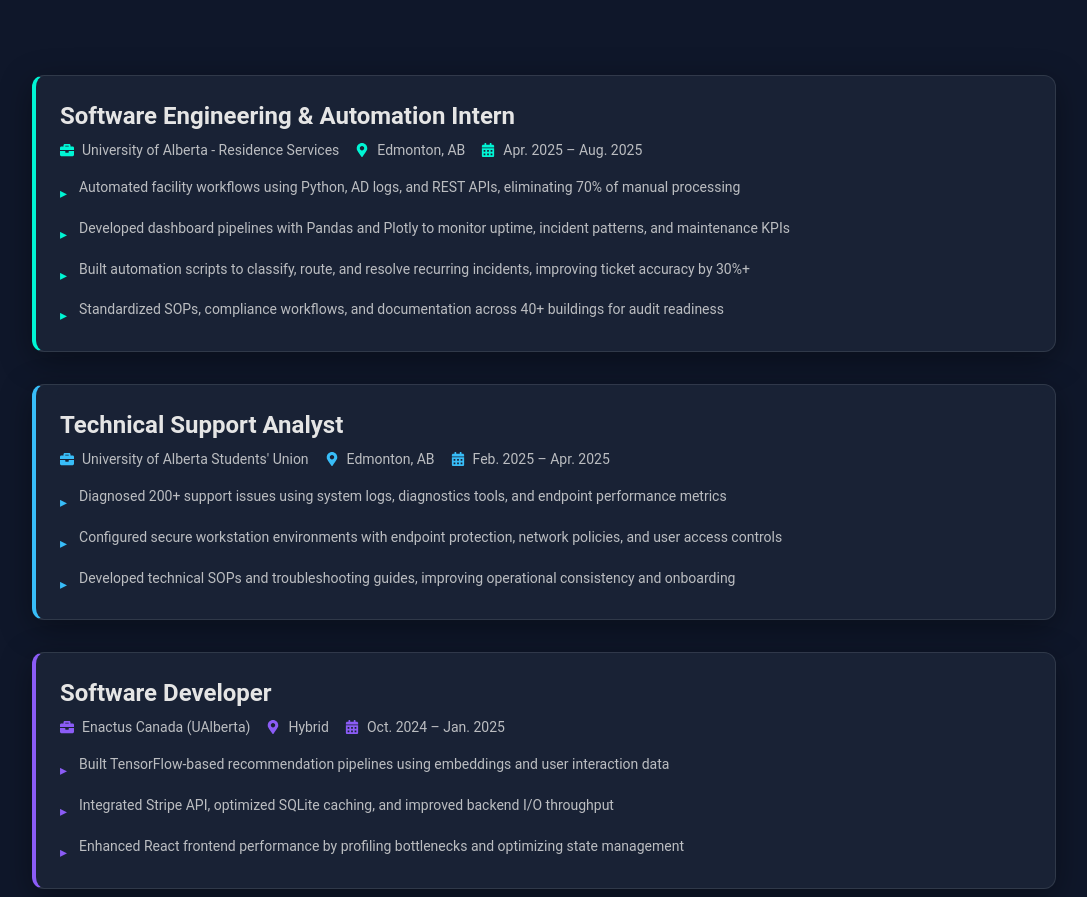
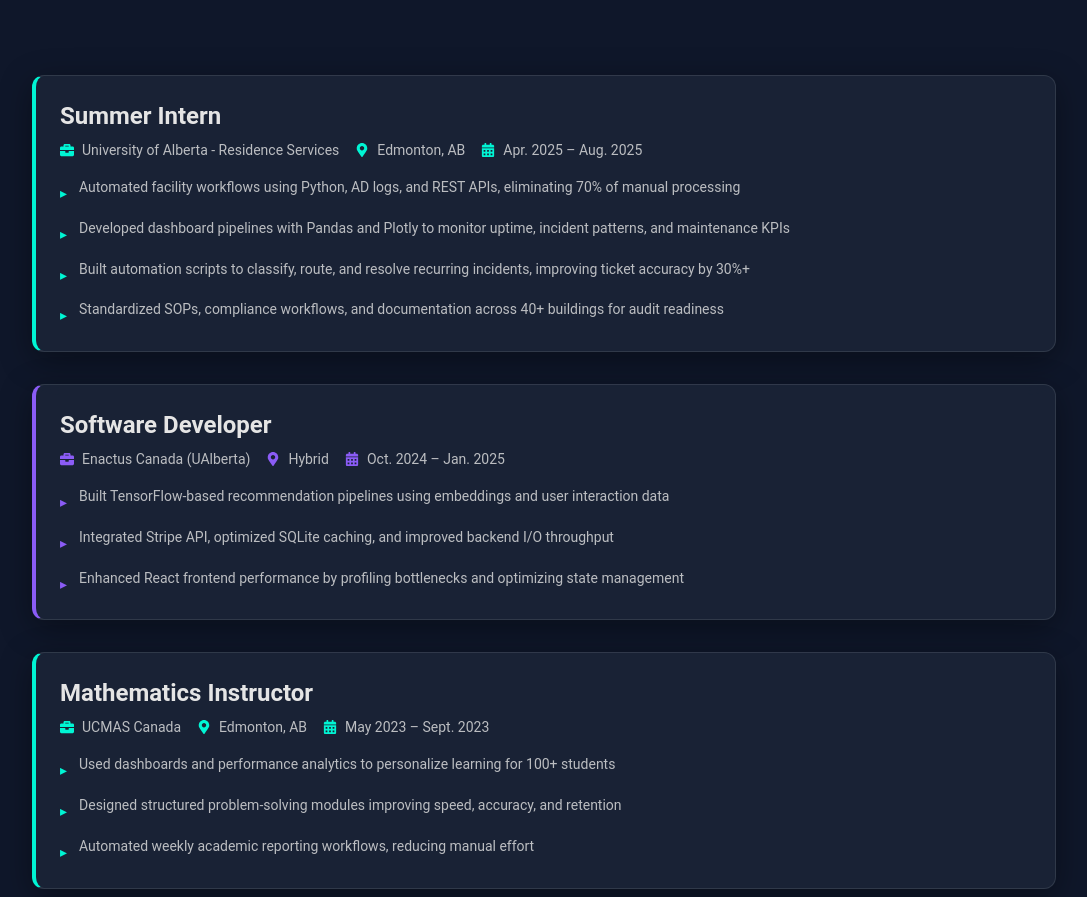
Before and after one commit to ashra1-ai/Portfolio, a React (Vite) app: page / in a window 1280 px wide. Shown: the part 3620-4517 px from the top of the page, without its empty margins (96-1183 px from the left). Built offline with nearby package versions, Linux system fonts and the light colour scheme.

Commit message:
Small fix

```diff
--- a/src/components/Experience.jsx
+++ b/src/components/Experience.jsx
@@ -4,7 +4,7 @@ import { FaBriefcase, FaCalendarAlt, FaMapMarkerAlt } from 'react-icons/fa'
 const Experience = () => {
   const experiences = [
     {
-      title: 'Software Engineering & Automation Intern',
+      title: 'Summer Intern',
       company: 'University of Alberta - Residence Services',
       location: 'Edmonton, AB',
       period: 'Apr. 2025 – Aug. 2025',
@@ -15,18 +15,6 @@ const Experience = () => {
         'Standardized SOPs, compliance workflows, and documentation across 40+ buildings for audit readiness',
       ],
       color: 'accent-primary',
-    },
-    {
-      title: 'Technical Support Analyst',
-      company: 'University of Alberta Students\' Union',
-      location: 'Edmonton, AB',
-      period: 'Feb. 2025 – Apr. 2025',
-      achievements: [
-        'Diagnosed 200+ support issues using system logs, diagnostics tools, and endpoint performance metrics',
-        'Configured secure workstation environments with endpoint protection, network policies, and user access controls',
-        'Developed technical SOPs and troubleshooting guides, improving operational consistency and onboarding',
-      ],
-      color: 'accent-secondary',
     },
     {
       title: 'Software Developer',
```
